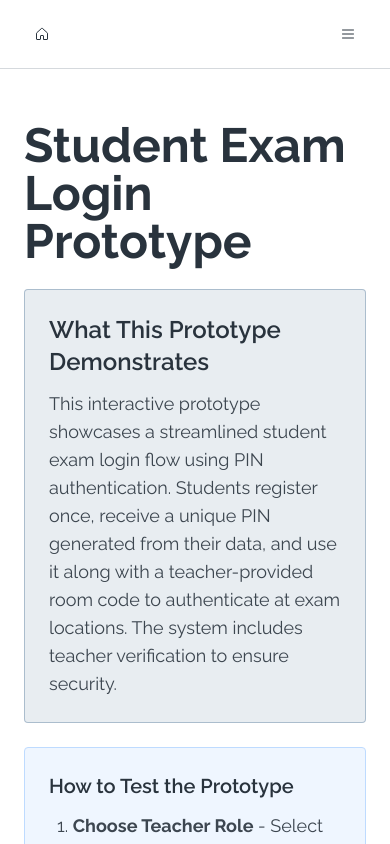
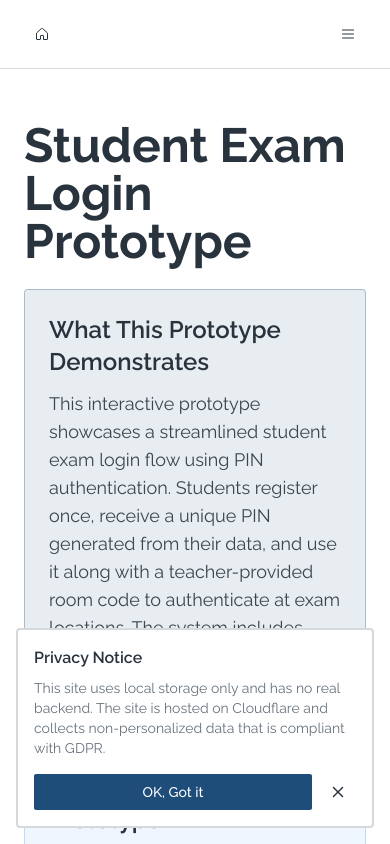
Before and after one commit to arturasma/cursorpresentation, a React (Vite) app: page / in a window 390 px wide. Shown: the top 844 px of the page. Built offline with nearby package versions, Linux system fonts and the light colour scheme; a web font is replaced by a local one.

Commit message:
cookie banner, texts

```diff
--- /dev/null
+++ b/src/components/shared/CookieBanner.tsx
@@ -0,0 +1,58 @@
+import { useState, useEffect } from 'react';
+import { Button } from '@/components/ui/button';
+import { X } from 'phosphor-react';
+
+const COOKIE_CONSENT_KEY = 'cookie-consent-accepted';
+
+export default function CookieBanner() {
+  const [isVisible, setIsVisible] = useState(false);
+
+  useEffect(() => {
+    // Check if user has already accepted
+    const hasAccepted = localStorage.getItem(COOKIE_CONSENT_KEY);
+    if (!hasAccepted) {
+      setIsVisible(true);
+    }
+  }, []);
+
+  const handleAccept = () => {
+    localStorage.setItem(COOKIE_CONSENT_KEY, 'true');
+    setIsVisible(false);
+  };
+
+  if (!isVisible) {
+    return null;
+  }
+
+  return (
+    <div className="fixed bottom-0 left-0 right-0 z-50 p-4 md:p-6 animate-in slide-in-from-bottom duration-300">
+      <div className="max-w-6xl mx-auto bg-background border-2 border-border rounded-lg shadow-lg p-4 md:p-6">
+        <div className="flex flex-col md:flex-row items-start md:items-center gap-4">
+          <div className="flex-1">
+            <h3 className="font-semibold text-base mb-2">Privacy Notice</h3>
+            <p className="text-sm text-muted-foreground">
+              This site uses local storage only and has no real backend. The site is hosted on
+              Cloudflare and collects non-personalized data that is compliant with GDPR.
+            </p>
+          </div>
+          <div className="flex gap-2 w-full md:w-auto">
+            <Button
+              onClick={handleAccept}
+              className="flex-1 md:flex-none"
+            >
+              OK, Got it
+            </Button>
+            <Button
+              variant="ghost"
+              size="icon"
+              onClick={handleAccept}
+              className="md:hidden"
+            >
+              <X size={20} weight="bold" />
+            </Button>
+          </div>
+        </div>
+      </div>
+    </div>
+  );
+}
--- a/src/layout/MainLayout.tsx
+++ b/src/layout/MainLayout.tsx
@@ -1,4 +1,5 @@
 import type { ReactNode } from 'react';
+import CookieBanner from '@/components/shared/CookieBanner';
 
 interface MainLayoutProps {
   children: ReactNode;
@@ -10,6 +11,7 @@ export default function MainLayout({ children }: MainLayoutProps) {
       <div className="pt-[73px]">
         {children}
       </div>
+      <CookieBanner />
     </div>
   );
 }
--- a/src/pages/AboutPage.tsx
+++ b/src/pages/AboutPage.tsx
@@ -620,7 +620,7 @@ export default function AboutPage() {
                   <div className="bg-muted/50 border border-border p-6 rounded-lg">
                     <h3 className="font-semibold text-lg mb-3">The Pragmatic Outcome</h3>
                     <p className="text-muted-foreground mb-4">
-                      "Nothing really - things are today as they were back then."
+                      "Nothing really happened afterwards - things are today as they were back then."
                     </p>
                     <p className="text-sm text-foreground/90">
                       While the solution wasn't ultimately implemented, this wasn't a failure. The fast
@@ -639,7 +639,7 @@ export default function AboutPage() {
 
                     <div className="grid md:grid-cols-3 gap-4 mt-6">
                       <div className="bg-white dark:bg-green-950/40 p-4 rounded-lg border border-green-200 dark:border-green-700">
-                        <p className="text-2xl font-bold text-green-600 dark:text-green-400 mb-1">Days</p>
+                        <p className="text-2xl font-bold text-green-600 dark:text-green-400 mb-1">8h</p>
                         <p className="text-sm text-muted-foreground">Not weeks or months</p>
                       </div>
                       <div className="bg-white dark:bg-green-950/40 p-4 rounded-lg border border-green-200 dark:border-green-700">
@@ -647,62 +647,48 @@ export default function AboutPage() {
                         <p className="text-sm text-muted-foreground">Not entire team</p>
                       </div>
                       <div className="bg-white dark:bg-green-950/40 p-4 rounded-lg border border-green-200 dark:border-green-700">
-                        <p className="text-2xl font-bold text-green-600 dark:text-green-400 mb-1">Zero €</p>
+                        <p className="text-2xl font-bold text-green-600 dark:text-green-400 mb-1">0 €</p>
                         <p className="text-sm text-muted-foreground">On wrong solution</p>
                       </div>
                     </div>
                   </div>
 
-                  <div className="space-y-4">
-                    <h3 className="font-semibold text-lg">Key Lessons for Public Sector Development</h3>
+                  <div className="bg-blue-50 dark:bg-blue-950/20 border border-blue-200 dark:border-blue-800 p-6 rounded-lg">
+                    <h3 className="font-semibold text-lg mb-4">Key Lessons for Public Sector Development</h3>
 
-                    <Card>
-                      <CardHeader>
-                        <CardTitle className="text-base">Validate Before Investing</CardTitle>
-                      </CardHeader>
-                      <CardContent>
+                    <div className="space-y-4">
+                      <div>
+                        <h4 className="font-semibold text-base mb-2">Validate Before Investing</h4>
                         <p className="text-sm text-muted-foreground">
                           Fast prototyping enables stakeholder validation before committing significant development
                           resources, reducing the risk of building the wrong solution.
                         </p>
-                      </CardContent>
-                    </Card>
+                      </div>
 
-                    <Card>
-                      <CardHeader>
-                        <CardTitle className="text-base">Enable Informed Decisions</CardTitle>
-                      </CardHeader>
-                      <CardContent>
+                      <div>
+                        <h4 className="font-semibold text-base mb-2">Enable Informed Decisions</h4>
                         <p className="text-sm text-muted-foreground">
                           Working prototypes empower stakeholders and legal teams to ask specific questions rather
                           than generic concerns, leading to faster and more accurate decision-making.
                         </p>
-                      </CardContent>
-                    </Card>
+                      </div>
 
-                    <Card>
-                      <CardHeader>
-                        <CardTitle className="text-base">Reduce Discovery Overhead</CardTitle>
-                      </CardHeader>
-                      <CardContent>
+                      <div>
+                        <h4 className="font-semibold text-base mb-2">Reduce Discovery Overhead</h4>
                         <p className="text-sm text-muted-foreground">
                           By creating detailed prototypes upfront, you eliminate lengthy discovery phases and can
                           deliver fully-specified user stories directly to development teams.
                         </p>
-                      </CardContent>
-                    </Card>
+                      </div>
 
-                    <Card>
-                      <CardHeader>
-                        <CardTitle className="text-base">Respect Budget Constraints</CardTitle>
-                      </CardHeader>
-                      <CardContent>
+                      <div>
+                        <h4 className="font-semibold text-base mb-2">Respect Budget Constraints</h4>
                         <p className="text-sm text-muted-foreground">
                           In public sector, every euro counts. Fast prototyping ensures taxpayer money is spent
                           only on validated solutions with proven stakeholder buy-in.
                         </p>
-                      </CardContent>
-                    </Card>
+                      </div>
+                    </div>
                   </div>
 
                   <div className="bg-primary/10 border border-primary/30 p-6 rounded-lg">
--- a/src/pages/Homepage.tsx
+++ b/src/pages/Homepage.tsx
@@ -22,7 +22,7 @@ export default function Homepage() {
             </div>
 
             <div className="bg-blue-50 dark:bg-blue-950/20 p-6 rounded-lg border border-blue-200 dark:border-blue-800">
-              <h2 className="text-xl font-semibold text-foreground mb-3">How to Test the Prototype</h2>
+              <h2 className="text-2xl font-semibold text-foreground mb-3">How to Test the Prototype</h2>
               <ol className="list-decimal list-inside space-y-3 text-foreground/90">
                 <li className="pl-2">
                   <strong>Choose Teacher Role</strong> - Select "Teacher" to access the exam management dashboard
@@ -56,7 +56,7 @@ export default function Homepage() {
 
               <div className="bg-white dark:bg-slate-900 p-4 rounded-md mb-4 font-mono text-xs sm:text-sm overflow-x-auto">
                 <pre className="text-foreground/90 leading-relaxed">
-{`    👨‍🏫 TEACHER                    ⚙️  SYSTEM                     👨‍🎓 STUDENT
+{`      TEACHER                       SYSTEM                       STUDENT
          │                            │                            │
          │                            │                            │
     ┌────▼─────┐                      │                            │
```
